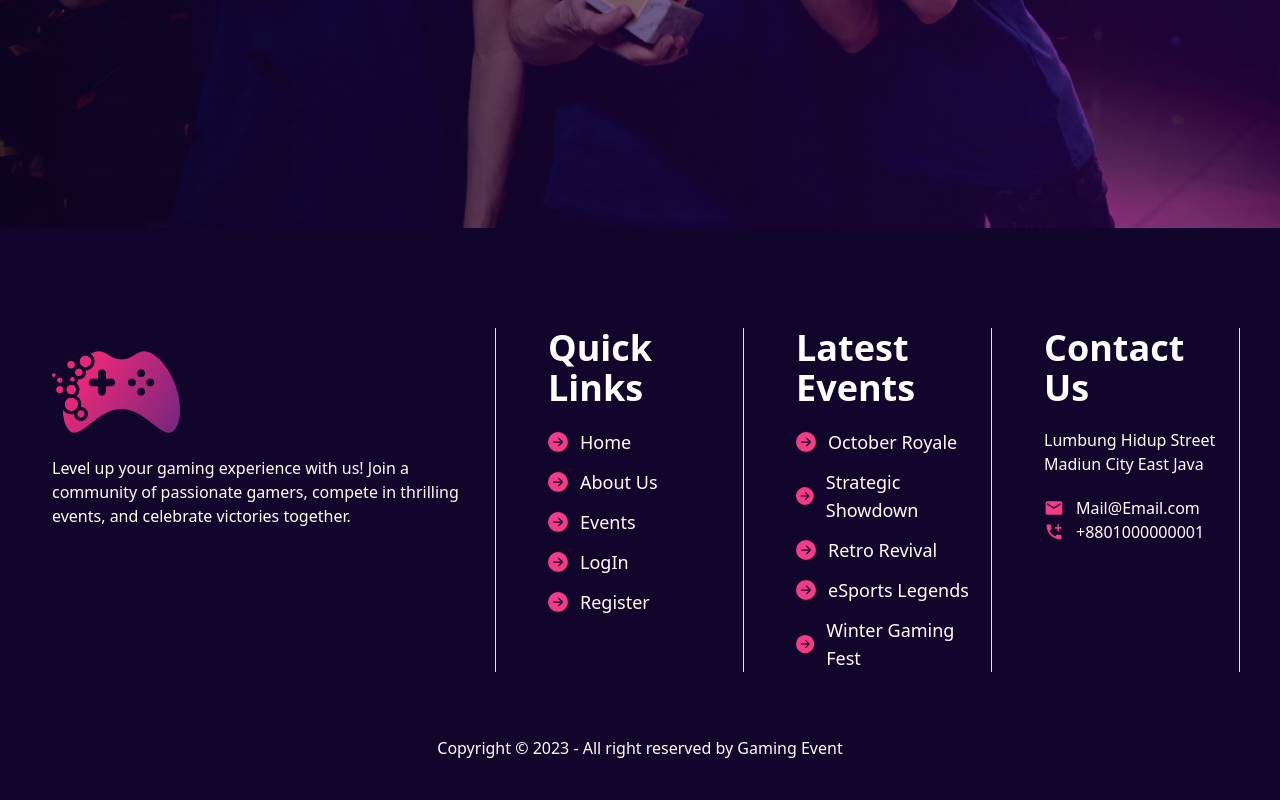
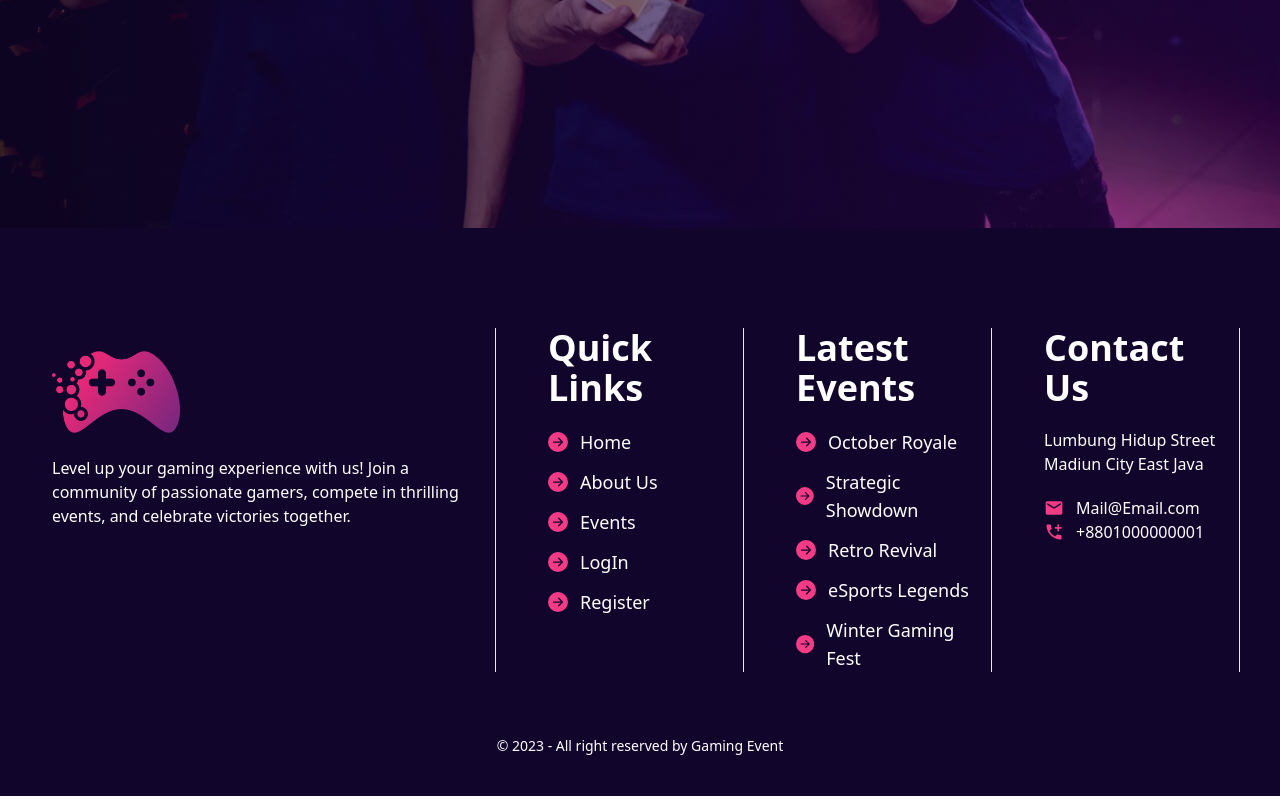
Before and after one commit to hasib321/gamingEvent, a React (Vite) app: page / in a window 1280 px wide. Shown: the part 4089-4889 px from the top of the page. Built offline with nearby package versions, Linux system fonts and the light colour scheme; no server answers.

Commit message:
copright update

```diff
--- a/src/pages/Footer/Footer.jsx
+++ b/src/pages/Footer/Footer.jsx
@@ -109,8 +109,8 @@ const Footer = () => {
           </div>
         </div>
         <div className="pt-16 pb-10">
-          <p className="text-center text-white">
-            Copyright © 2023 - All right reserved by Gaming Event
+          <p className="text-center text-white text-sm">
+            © 2023 - All right reserved by Gaming Event
           </p>
         </div>
       </footer>
```
